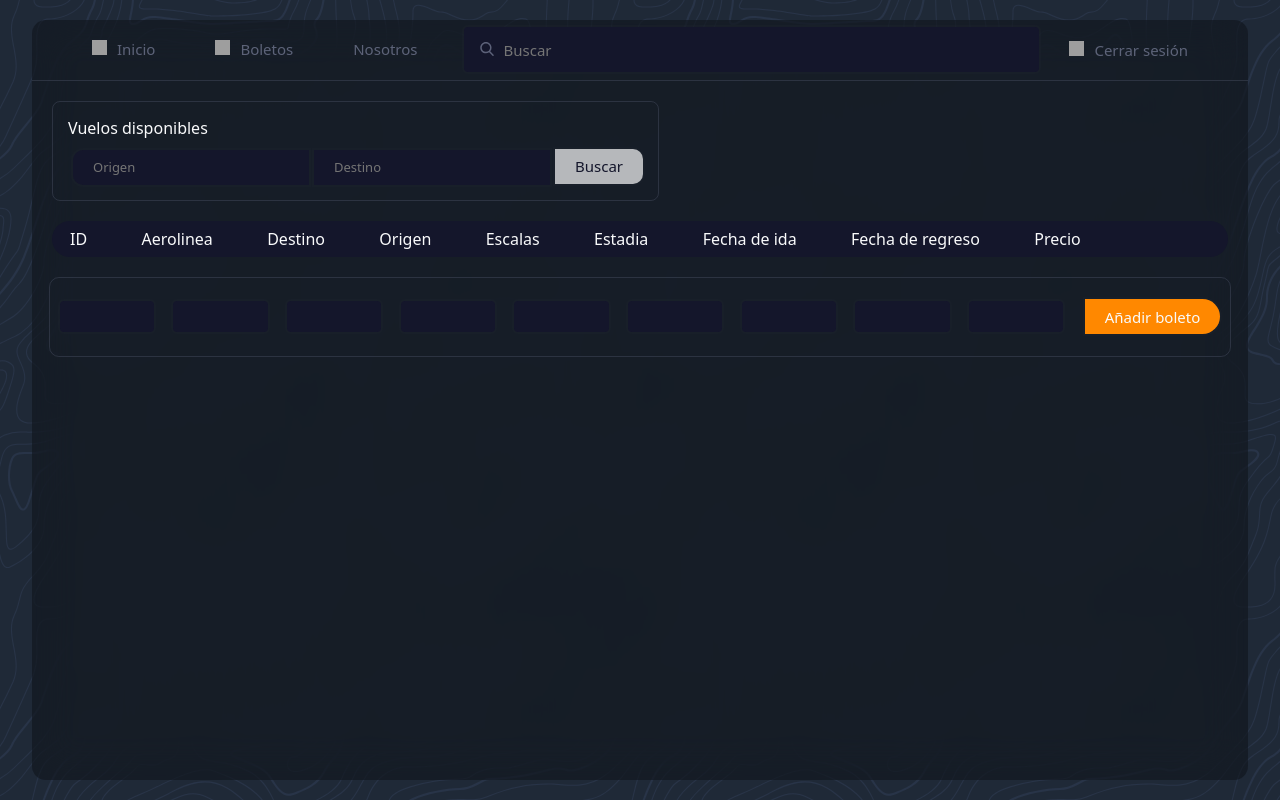
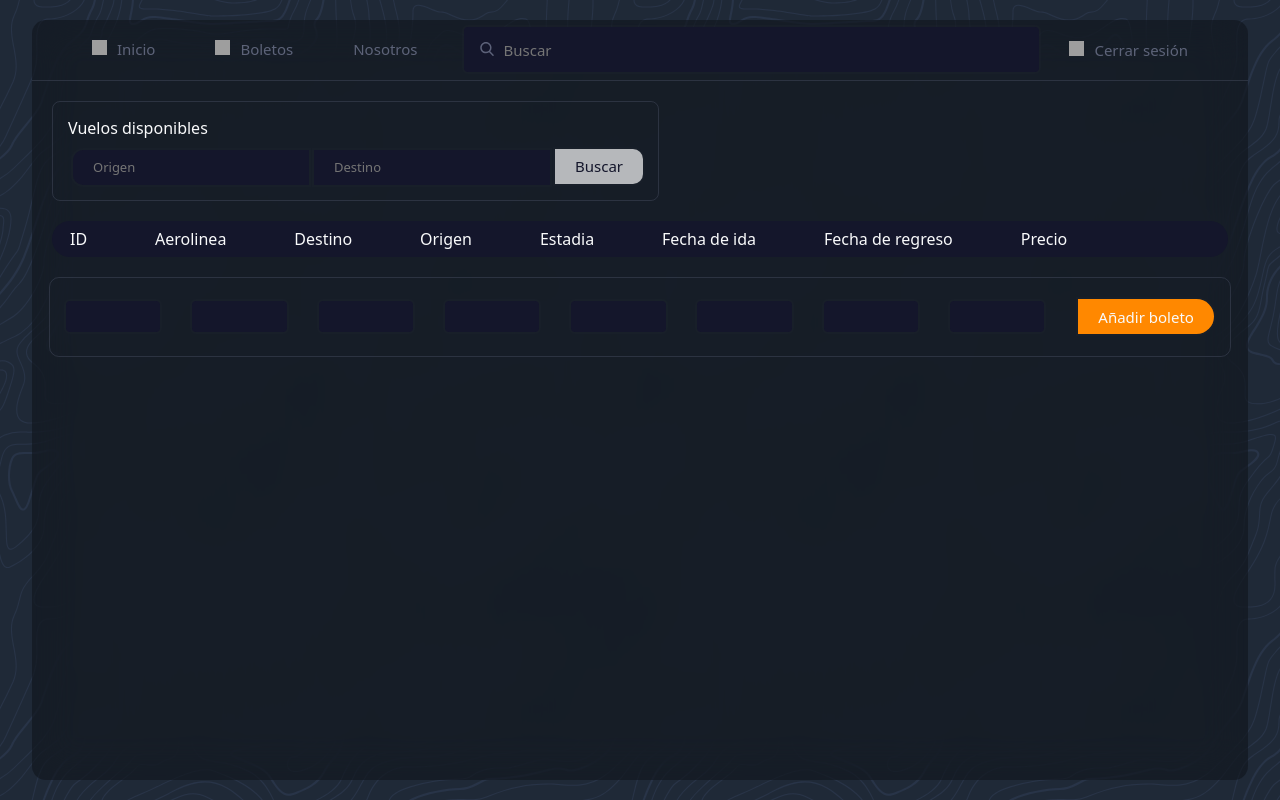
Before and after one commit to Crowexe/fly-me-to-the-moon-seller, a React (Create React App) app: page /boletos in a window 1280 px wide. Built offline with nearby package versions, Linux system fonts and the light colour scheme; no server answers; the database is empty; sample sign-in values are in the browser's storage; grey boxes are pictures that could not be loaded.

Commit message:
Update Shop.js

```diff
--- a/src/pages/Shop.js
+++ b/src/pages/Shop.js
@@ -108,7 +108,6 @@ export default function Boletos() {
                 <div>Aerolinea</div>
                 <div>Destino</div>
                 <div>Origen</div>
-                <div>Escalas</div>
                 <div>Estadia</div>
                 <div>Fecha de ida</div>
                 <div>Fecha de regreso</div>
@@ -120,7 +119,6 @@ export default function Boletos() {
                 <input>{doc.compania}</input>
                 <input>{doc.destino}</input>
                 <input>{doc.origen}</input>
-                <input>{doc.escala}</input>
                 <input>{doc.estanciad}</input>
                 <input>{doc.fecida}</input>
                 <input>{doc.fecvuelta}</input>
```
